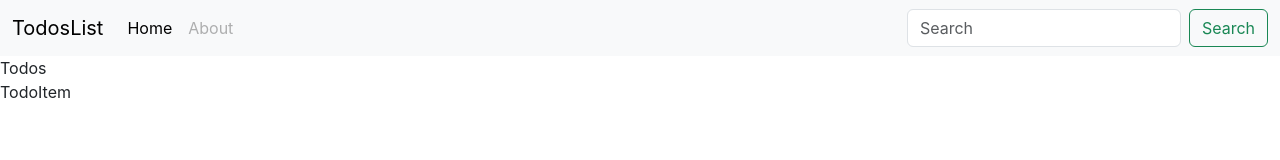
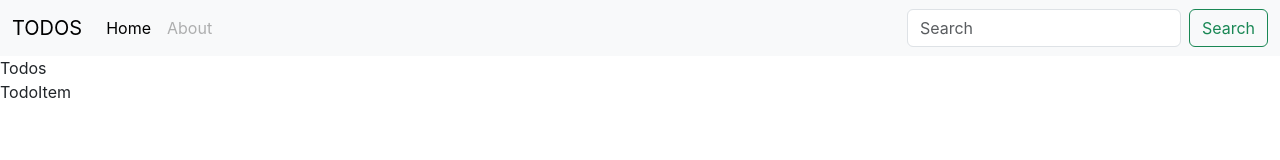
Before and after one commit to divyamishra22/todos-list, a React (Create React App) app: page / in a window 1280 px wide. Shown: the top 160 px of the page. Built offline with nearby package versions, Linux system fonts and the light colour scheme.

Commit message:
Adding props to Header

```diff
--- a/src/App.js
+++ b/src/App.js
@@ -1,6 +1,6 @@
 
 import './App.css';
-import Header from "./My Components/Header";
+import Header from "./My Components/Header";        // since,Header is default export therefore, no brackets req.
 import { TodoItem } from './My Components/TodoItem';
 import { Todos } from './My Components/Todos';
 
@@ -8,7 +8,7 @@ function App() {
 
   return (
     <>
-    <Header/>
+    <Header title={"TODOS"}/>
     <Todos/>
     <TodoItem/>
     </>
--- a/src/My Components/Header.js
+++ b/src/My Components/Header.js
@@ -1,10 +1,10 @@
 import React from 'react'
 
-export default function header() {
+export default function header(props) {
   return (
     <nav class="navbar navbar-expand-lg bg-body-tertiary">
   <div class="container-fluid">
-    <a class="navbar-brand" href="#">TodosList</a>
+    <a class="navbar-brand" href="#">{props.title}</a>
     <button class="navbar-toggler" type="button" data-bs-toggle="collapse" data-bs-target="#navbarSupportedContent" aria-controls="navbarSupportedContent" aria-expanded="false" aria-label="Toggle navigation">
       <span class="navbar-toggler-icon"></span>
     </button>
```
